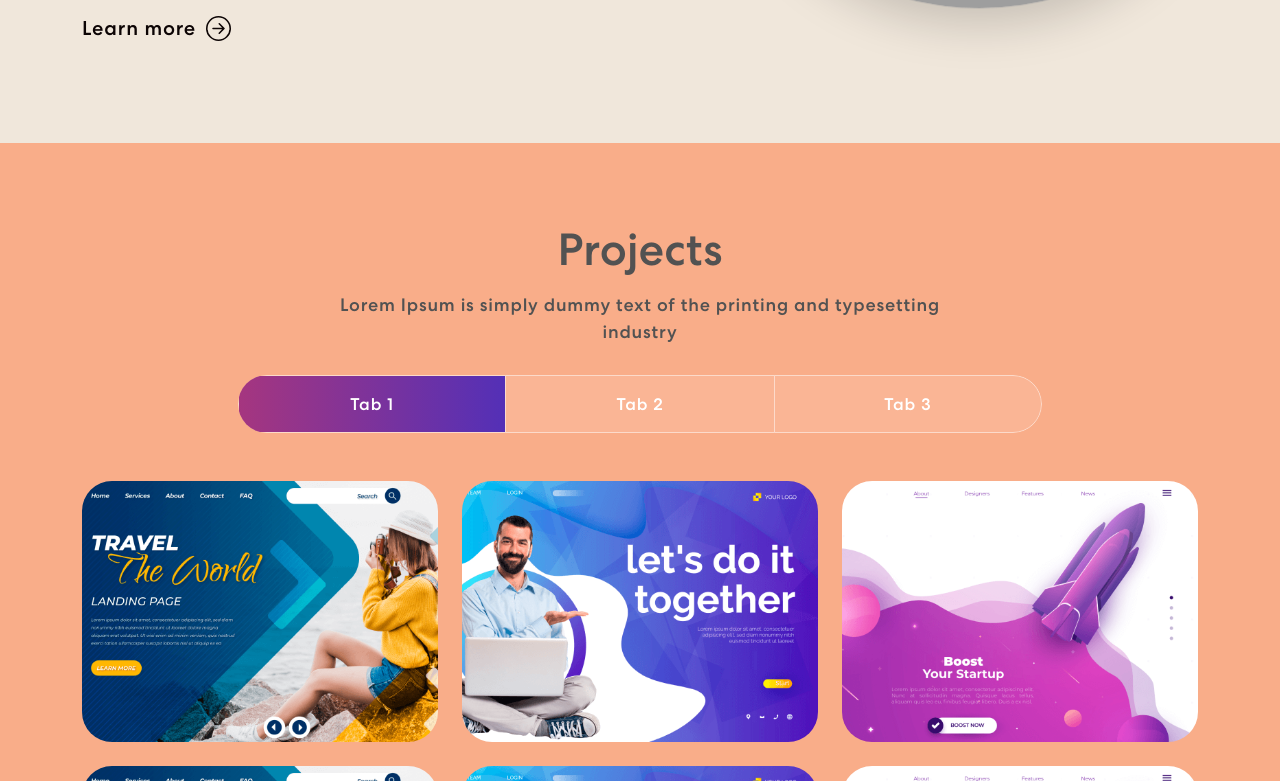
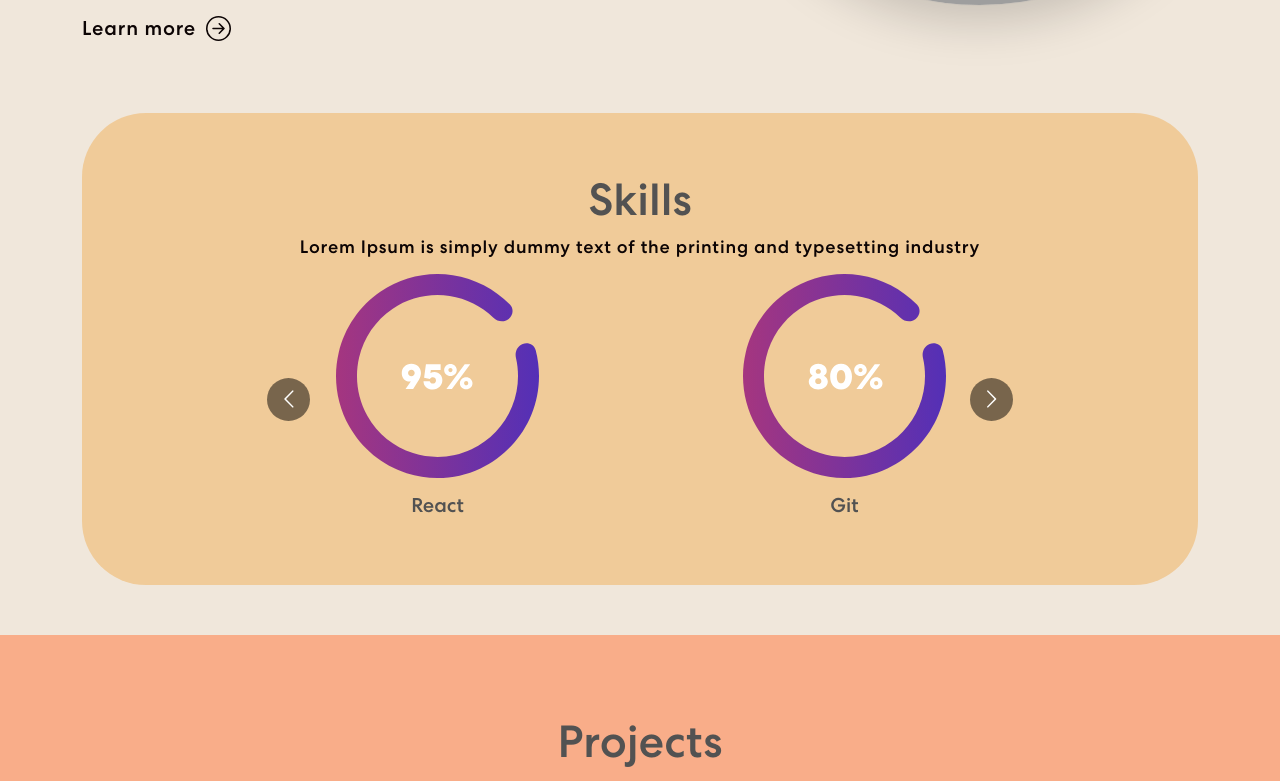
Before and after one commit to richardl2003/personal-portfolio, a React (Create React App) app: page / in a window 1280 px wide. Shown: the part 479-1260 px from the top of the page. Built offline with nearby package versions, Linux system fonts and the light colour scheme; grey boxes are pictures that could not be loaded.

Commit message:
Added a skills section

```diff
--- a/package.json
+++ b/package.json
@@ -16,6 +16,7 @@
     "react-bootstrap": "^2.4.0",
     "react-bootstrap-icons": "^1.8.4",
     "react-dom": "^18.2.0",
+    "react-multi-carousel": "^2.8.2",
     "react-scripts": "5.0.1",
     "web-vitals": "^2.1.4"
   },
--- a/src/App.css
+++ b/src/App.css
@@ -314,6 +314,52 @@
   }
 }
 
+/************ Skills Css **************/
+.skill {
+  padding: 30px 0 50px 0;
+  position: relative;
+  background : #f0e7db;
+}
+
+.skill-bx {
+  background : #f0cb99;
+  border-radius: 64px;
+  text-align: center;
+  padding: 60px 50px;
+  margin-top: -60px;
+}
+
+.skill h2 {
+  font-size: 45px;
+  font-weight: 700;
+}
+
+.skill p {
+  color:rgb(12, 4, 4);
+  font-size: 18px;
+  letter-spacing: 0.8px;
+  list-style: 1.5rem;
+  margin-top: 14px 0 75px 0;
+}
+
+.skill-slider {
+  width: 80%;
+  margin: 0 auto;
+  position: relative;
+}
+
+.skill-slider .item img {
+  width: 50%;
+  margin: 0 auto 15px auto;
+}
+
+.background-image-left {
+  top: 28%;
+  position: absolute;
+  bottom: 0;
+  width: 40%;
+  z-index: -4;
+}
 
 /************ Projects Css ************/
 /*rgb(233, 151, 113)*/
--- a/src/App.js
+++ b/src/App.js
@@ -1,9 +1,10 @@
 
 import './App.css';
-import { NavBar } from './components/NavBar';
-import { Banner } from './components/Banner';
+import { NavBar } from './components/NavBar'
+import { Banner } from './components/Banner'
 import { Projects } from './components/Projects'
 import { Contact } from './components/contact'
+import { Skills } from './components/Skills'
 
 import 'bootstrap/dist/css/bootstrap.min.css';
 
@@ -12,6 +13,7 @@
     <div className="App">
       <NavBar />
       <Banner />
+      <Skills />
       <Projects />
       <Contact />
     </div>
--- a/src/components/NavBar.js
+++ b/src/components/NavBar.js
@@ -39,6 +39,7 @@
                 <Navbar.Collapse id="basic-navbar-nav">
                 <Nav className="ms-auto">
                     <Nav.Link href="#about" className={activeLink === 'about' ? 'active navbar-link': 'navbar-link'} onClick={() => onUpdateActiveLink('about')}>About</Nav.Link>
+                    <Nav.Link href="#skills" className={activeLink === 'skill' ? 'active navbar-link': 'navbar-link'} onClick={() => onUpdateActiveLink('skills')}>Skills</Nav.Link>
                     <Nav.Link href="#project" className={activeLink === 'project' ? 'active navbar-link': 'navbar-link'} onClick={() => onUpdateActiveLink('project')}>Projects</Nav.Link>
                 </Nav>
                 <span className="navbar-text">
--- /dev/null
+++ b/src/components/Skills.js
@@ -0,0 +1,66 @@
+import Carousel from "react-multi-carousel"
+import "react-multi-carousel/lib/styles.css"
+import { Row, Col, Container } from "react-bootstrap"
+import meter1 from "../assets/img/meter1.svg"
+import meter2 from "../assets/img/meter2.svg"
+import meter3 from "../assets/img/meter3.svg"
+import colorSharp from "../assets/img/color-sharp.png"
+
+export const Skills = () => {
+    const responsive = {
+        superLargeDesktop: {
+          // the naming can be any, depends on you.
+          breakpoint: { max: 4000, min: 3000 },
+          items: 5
+        },
+        desktop: {
+          breakpoint: { max: 3000, min: 1024 },
+          items: 3
+        },
+        tablet: {
+          breakpoint: { max: 1024, min: 464 },
+          items: 2
+        },
+        mobile: {
+          breakpoint: { max: 464, min: 0 },
+          items: 1
+        }
+      };
+
+
+    return (
+        <section className="skill" id="skills">
+            <Container>
+                <Row>
+                    <Col>
+                        <div className="skill-bx">
+                            <h2>
+                                Skills
+                            </h2>
+                            <p>Lorem Ipsum is simply dummy text of the printing and typesetting industry</p>
+                            <Carousel responsive={responsive} infinite={true} className="skill-slider">
+                                <div className="item">
+                                    <img src={meter1} alt="skill" />
+                                    <h5>React</h5>
+                                </div>
+                                <div className="item">
+                                    <img src={meter2} alt="skill" />
+                                    <h5>Git</h5>
+                                </div>
+                                <div className="item">
+                                    <img src={meter3} alt="skill" />
+                                    <h5>Web Development</h5>
+                                </div>
+                                <div className="item">
+                                    <img src={meter1} alt="skill" />
+                                    <h5>REST API Development</h5>
+                                </div>
+                            </Carousel>
+                        </div>
+                    </Col>
+                </Row>
+            </Container>
+            <img className="background-image-left" src={colorSharp} alt="Background" />
+        </section>
+    )
+}
```
Also changed, not shown: 1 other file (tests, documents, lock files or other folders).
